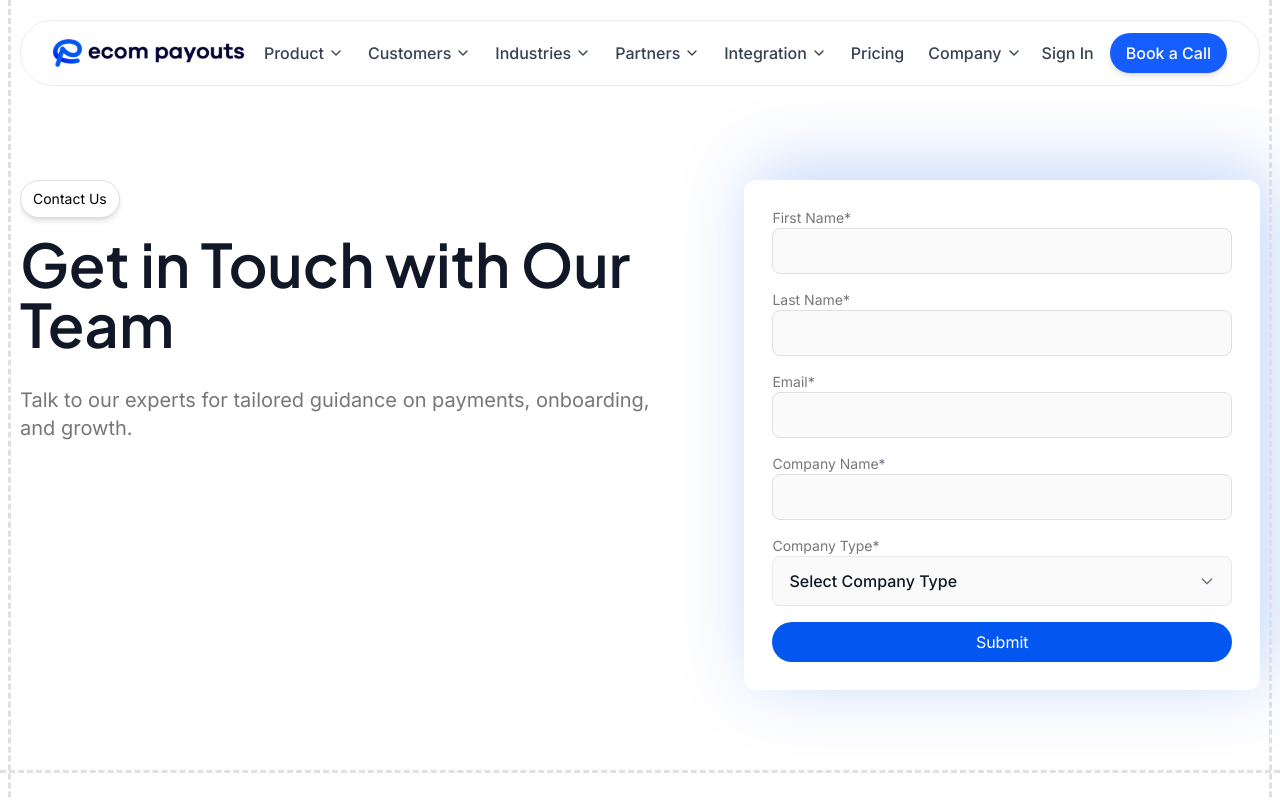
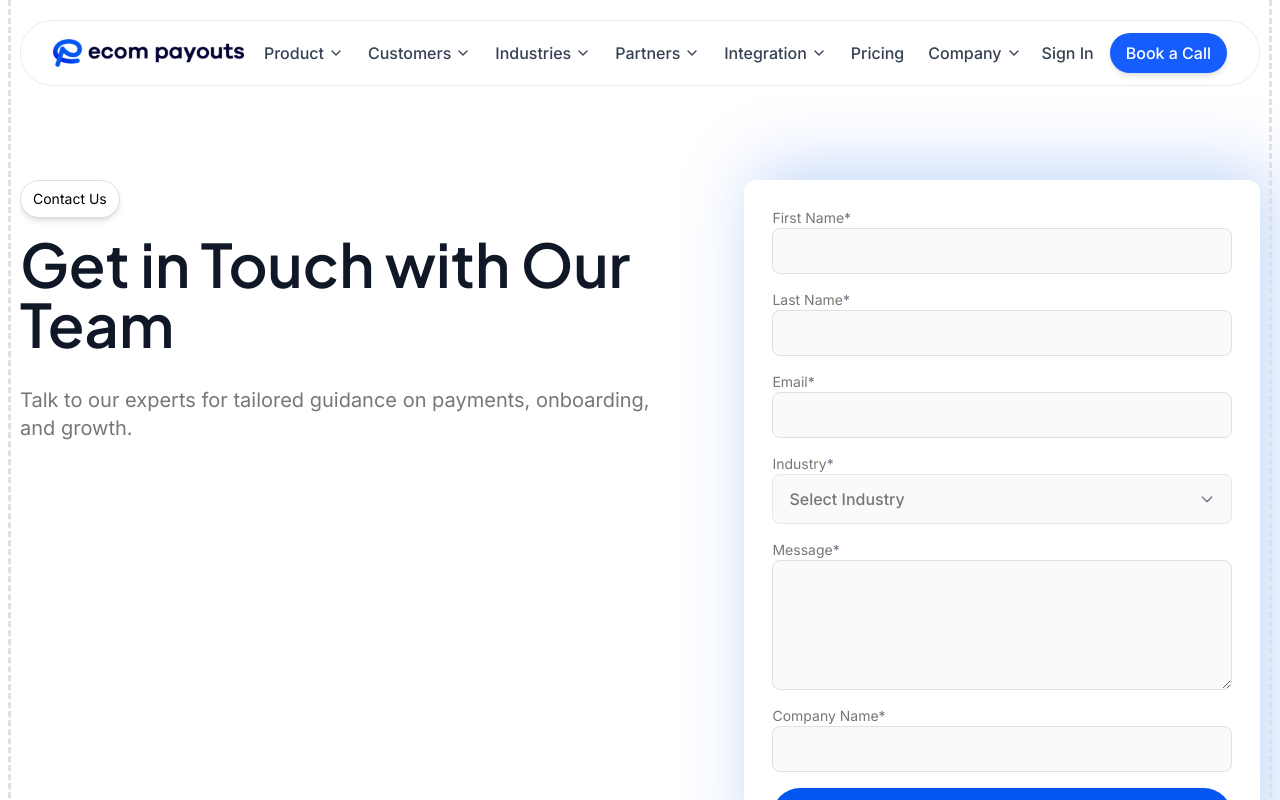
Before and after one commit to hammasmunir/ecom-mpayout, a Next.js app: page /contact in a window 1280 px wide. Shown: the top 800 px of the page. Built offline with nearby package versions, Linux system fonts and the light colour scheme.

Commit message:
form updation

```diff
--- a/app/(marketing)/contact/page.jsx
+++ b/app/(marketing)/contact/page.jsx
@@ -29,17 +29,25 @@ const Contact = () => {
       bgColor: '#FAFAFA',
     },
     {
-      name: 'companyName',
-      label: 'Company Name',
-      type: 'text',
+      name: 'industry',
+      label: 'Industry',
+      type: 'dropdown',
+      options: ['E-commerce', 'Retail', 'SaaS'],
       required: true,
       bgColor: '#FAFAFA',
     },
     {
-      name: 'companyType',
-      label: 'Company Type',
-      type: 'dropdown',
-      options: companyTypes,
+      name: 'message',
+      label: 'Message',
+      type: 'textarea',
+      required: true,
+      bgColor: '#FAFAFA',
+      rows: 4,
+    },
+    {
+      name: 'companyName',
+      label: 'Company Name',
+      type: 'text',
       required: true,
       bgColor: '#FAFAFA',
     },
@@ -53,7 +61,7 @@ const Contact = () => {
 
   return (
     <section className="border-border border-b-[3px] border-dashed py-16 lg:py-20">
-      <section className="mx-auto grid max-w-[1440px] grid-cols-1 gap-20 px-5 lg:grid-cols-[1fr_0.8fr]">
+      <section className="mx-auto grid max-w-[1440px] grid-cols-1 gap-10 px-5 lg:grid-cols-[1fr_0.8fr] lg:gap-20">
         <HeroStarter
           heading="Get in Touch with Our Team"
           text="Talk to our experts for tailored guidance on payments, onboarding, and growth."
@@ -67,7 +75,7 @@ const Contact = () => {
           formBgColor="bg-white"
           submitButton={{
             text: 'Submit',
-            className: 'bg-primary-500 rounded-full px-4 py-2 text-white',
+            className: 'bg-primary-500 rounded-full p-4 text-white cursor-pointer',
           }}
         />
       </section>
--- a/components/ui/Dropdown.jsx
+++ b/components/ui/Dropdown.jsx
@@ -46,7 +46,7 @@ const Dropdown = ({
         type="button"
         onClick={toggleDropdown}
         disabled={disabled}
-        className={`flex w-full items-center justify-between rounded-lg border border-[#E5E7EB] px-4 py-3 text-left text-base font-medium text-gray-900 transition hover:border-gray-400 ${
+        className={`text-text flex w-full items-center justify-between rounded-lg border border-[#E5E7EB] px-4 py-3 text-left text-base font-medium text-gray-900 transition hover:border-gray-400 ${
           disabled ? 'cursor-not-allowed opacity-50' : ''
         }`}
         style={bgColor ? { backgroundColor: bgColor } : {}}
--- a/components/ui/Form.jsx
+++ b/components/ui/Form.jsx
@@ -98,9 +98,7 @@ const Form = ({
               disabled={field.disabled}
               bgColor={bgColor}
             />
-            {fieldError && (
-              <span className="text-sm text-red-500">{fieldError}</span>
-            )}
+            {fieldError && <span className="text-sm text-red-500">{fieldError}</span>}
           </div>
         );
 
@@ -123,9 +121,7 @@ const Form = ({
               rows={field.rows || 4}
               disabled={field.disabled}
             />
-            {fieldError && (
-              <span className="text-sm text-red-500">{fieldError}</span>
-            )}
+            {fieldError && <span className="text-sm text-red-500">{fieldError}</span>}
           </div>
         );
 
@@ -146,18 +142,14 @@ const Form = ({
               required={isRequired}
               disabled={field.disabled}
             >
-              {field.placeholder && (
-                <option value="">{field.placeholder}</option>
-              )}
+              {field.placeholder && <option value="">{field.placeholder}</option>}
               {field.options?.map((option) => (
                 <option key={option.value || option} value={option.value || option}>
                   {option.label || option}
                 </option>
               ))}
             </select>
-            {fieldError && (
-              <span className="text-sm text-red-500">{fieldError}</span>
-            )}
+            {fieldError && <span className="text-sm text-red-500">{fieldError}</span>}
           </div>
         );
 
@@ -183,9 +175,7 @@ const Form = ({
               max={field.max}
               step={field.step}
             />
-            {fieldError && (
-              <span className="text-sm text-red-500">{fieldError}</span>
-            )}
+            {fieldError && <span className="text-sm text-red-500">{fieldError}</span>}
           </div>
         );
     }
@@ -199,7 +189,7 @@ const Form = ({
       {fields.map((field) => renderField(field))}
       <button
         type="submit"
-        className={submitButton.className || 'bg-primary-500 rounded-full px-4 py-2 text-white'}
+        className={submitButton.className || 'bg-primary-500 rounded-full p-4 text-white'}
         disabled={submitButton.disabled}
       >
         {submitButton.text || 'Submit'}
```
